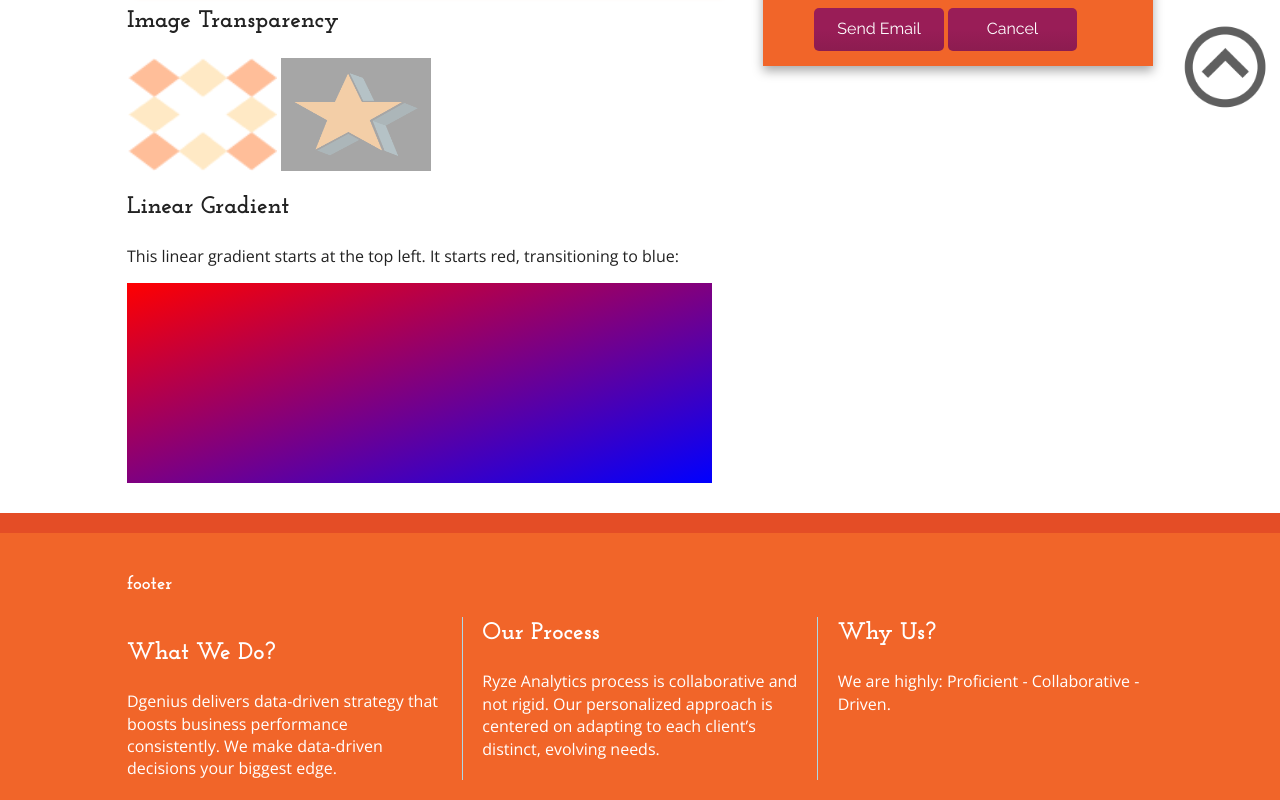
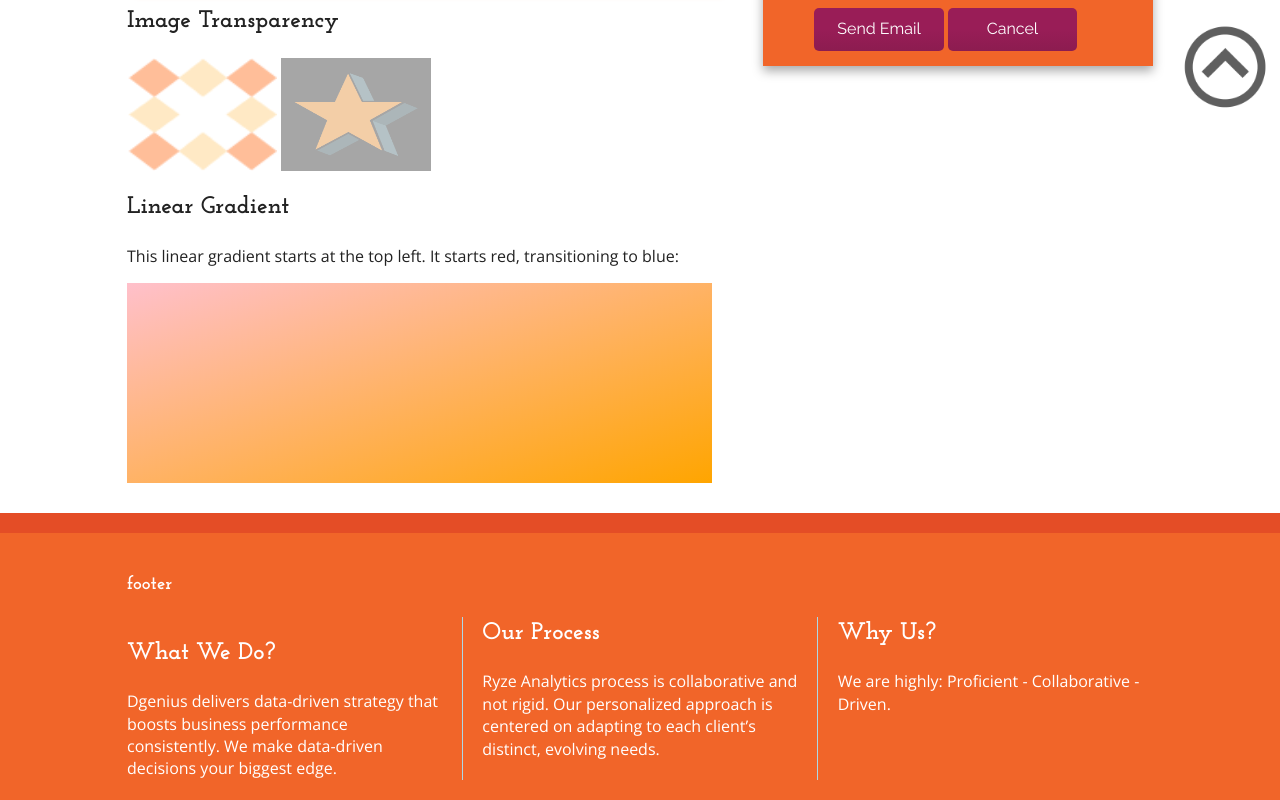
Before and after one commit to rmak78/pure-html5-css3-webpages, a plain HTML site: page index.html in a window 1280 px wide. Shown: the part 678-1478 px from the top of the page. Drawn offline with nearby package versions, Linux system fonts and the light colour scheme.

Commit message:
Gradient Color changed

```diff
--- a/css/main.css
+++ b/css/main.css
@@ -232,10 +232,10 @@ Linear Gradient
 *****************************************************/
 .grad{
 	height: 200px;
-    background: -webkit-linear-gradient(left top, red , blue); /* For Safari 5.1 to 6.0 */
-    background: -o-linear-gradient(bottom right, red, blue); /* For Opera 11.1 to 12.0 */
-    background: -moz-linear-gradient(bottom right, red, blue); /* For Firefox 3.6 to 15 */
-    background: linear-gradient(to bottom right, red , blue); /* Standard syntax (must be last) */
+    background: -webkit-linear-gradient(left top, pink , orange); /* For Safari 5.1 to 6.0 */
+    background: -o-linear-gradient(bottom right, pink, orange); /* For Opera 11.1 to 12.0 */
+    background: -moz-linear-gradient(bottom right, pink, orange); /* For Firefox 3.6 to 15 */
+    background: linear-gradient(to bottom right, pink , orange); /* Standard syntax (must be last) */
 }
 /****************************************************
 Page Styles
```
